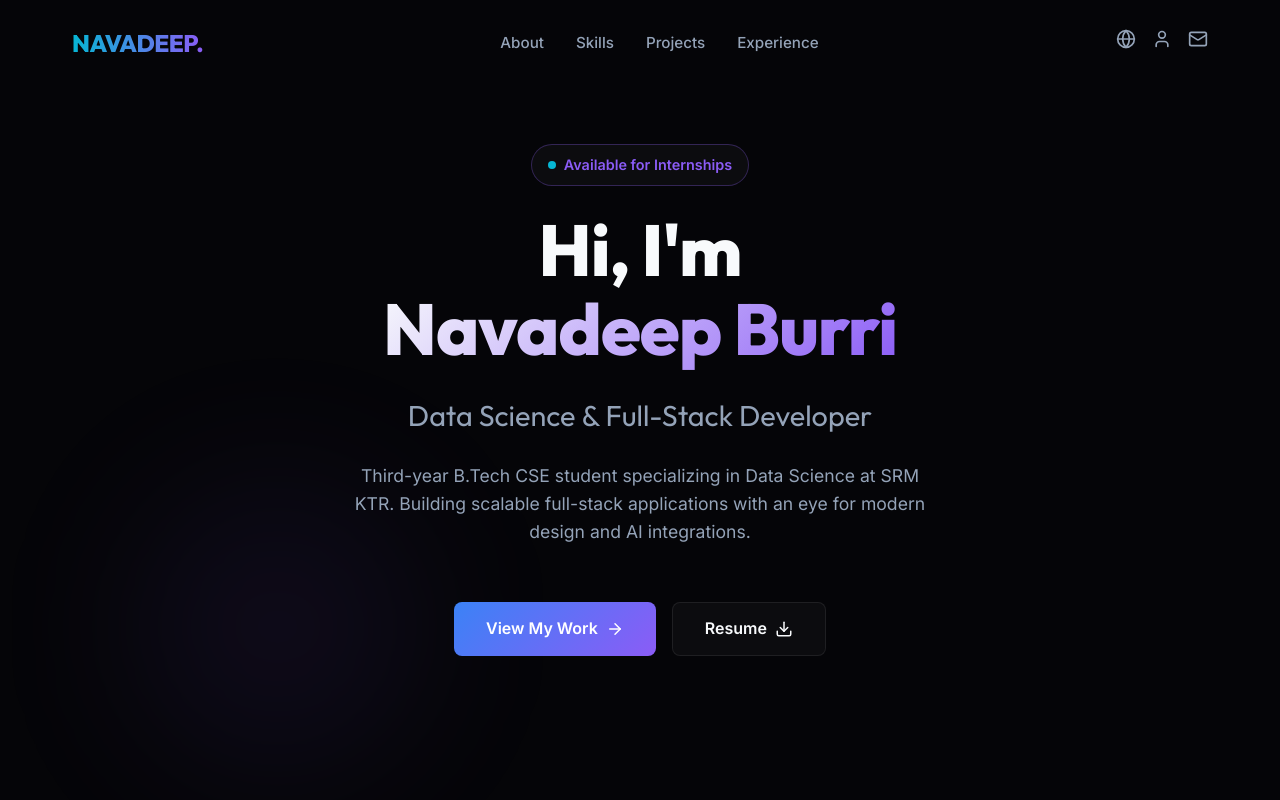
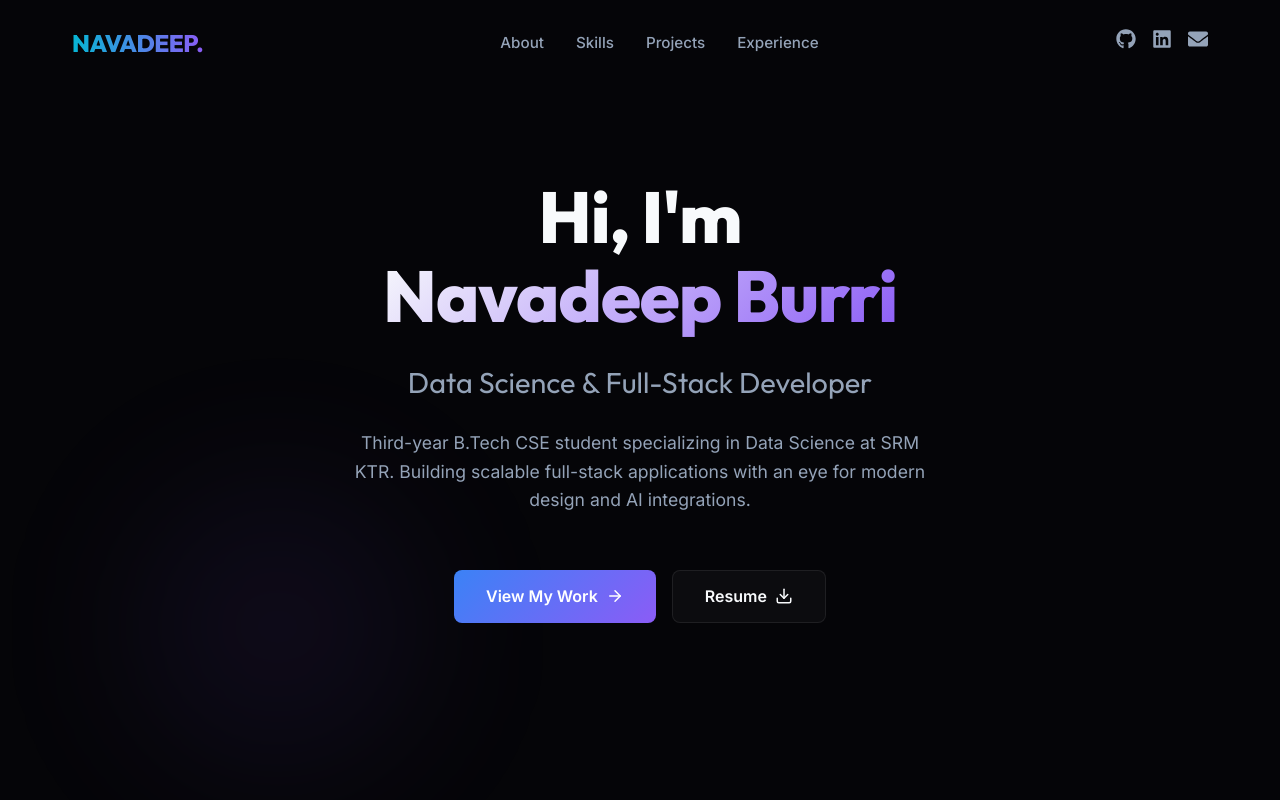
Before and after one commit to navadeepburri/portfolio-, a React (Vite) app: page / in a window 1280 px wide. Shown: the top 800 px of the page. Built offline with nearby package versions, Linux system fonts and the light colour scheme.

Commit message:
update: remove badge and use actual brand icons

```diff
--- a/package.json
+++ b/package.json
@@ -14,7 +14,8 @@
   "dependencies": {
     "lucide-react": "^1.8.0",
     "react": "^19.2.5",
-    "react-dom": "^19.2.5"
+    "react-dom": "^19.2.5",
+    "react-icons": "^5.6.0"
   },
   "devDependencies": {
     "@eslint/js": "^9.39.4",
--- a/src/components/Footer.jsx
+++ b/src/components/Footer.jsx
@@ -1,5 +1,6 @@
 import React from 'react';
-import { Globe, User, Mail, Heart } from 'lucide-react';
+import { Heart } from 'lucide-react';
+import { FaGithub, FaLinkedin, FaEnvelope } from 'react-icons/fa';
 
 const Footer = () => {
   return (
@@ -49,7 +50,7 @@ const Footer = () => {
               e.currentTarget.style.color = 'var(--text-primary)';
             }}
             >
-              <Globe size={24} />
+              <FaGithub size={24} />
             </a>
 
             <a href="https://linkedin.com" target="_blank" rel="noreferrer" style={{
@@ -71,7 +72,7 @@ const Footer = () => {
               e.currentTarget.style.color = 'var(--text-primary)';
             }}
             >
-              <User size={24} />
+              <FaLinkedin size={24} />
             </a>
 
             <a href="mailto:email@example.com" style={{
@@ -93,7 +94,7 @@ const Footer = () => {
               e.currentTarget.style.color = 'var(--text-primary)';
             }}
             >
-              <Mail size={24} />
+              <FaEnvelope size={24} />
             </a>
           </div>
 
--- a/src/components/Hero.jsx
+++ b/src/components/Hero.jsx
@@ -22,23 +22,6 @@ const Hero = () => {
           gap: '1.5rem',
           textAlign: 'center'
         }}>
-          <div style={{
-            display: 'inline-flex',
-            alignItems: 'center',
-            gap: '0.5rem',
-            background: 'var(--glass-bg)',
-            border: '1px solid rgba(139, 92, 246, 0.3)',
-            padding: '0.5rem 1rem',
-            borderRadius: '100px',
-            width: 'fit-content',
-            margin: '0 auto',
-            color: 'var(--accent-purple)',
-            fontWeight: 600,
-            fontSize: '0.9rem'
-          }}>
-            <span style={{ width: '8px', height: '8px', borderRadius: '50%', background: 'var(--accent-cyan)', display: 'inline-block' }}></span>
-            Available for Internships
-          </div>
 
           <h1 style={{
             fontSize: 'clamp(2.5rem, 8vw, 4.5rem)',
--- a/src/components/Navbar.jsx
+++ b/src/components/Navbar.jsx
@@ -1,5 +1,6 @@
 import React, { useState, useEffect } from 'react';
-import { Menu, X, Globe, User, Mail } from 'lucide-react';
+import { Menu, X } from 'lucide-react';
+import { FaGithub, FaLinkedin, FaEnvelope } from 'react-icons/fa';
 
 const Navbar = () => {
   const [isScrolled, setIsScrolled] = useState(false);
@@ -73,9 +74,9 @@ const Navbar = () => {
 
         {/* Desktop Social */}
         <div style={{ display: 'none', gap: '1rem' }} className="desktop-social">
-          <a href="https://github.com" target="_blank" rel="noreferrer" style={{ color: 'var(--text-secondary)' }}><Globe size={20} /></a>
-          <a href="https://linkedin.com" target="_blank" rel="noreferrer" style={{ color: 'var(--text-secondary)' }}><User size={20} /></a>
-          <a href="mailto:email@example.com" style={{ color: 'var(--text-secondary)' }}><Mail size={20} /></a>
+          <a href="https://github.com/navadeepburri" target="_blank" rel="noreferrer" style={{ color: 'var(--text-secondary)' }}><FaGithub size={20} /></a>
+          <a href="https://linkedin.com/in/navadeepburri" target="_blank" rel="noreferrer" style={{ color: 'var(--text-secondary)' }}><FaLinkedin size={20} /></a>
+          <a href="mailto:email@example.com" style={{ color: 'var(--text-secondary)' }}><FaEnvelope size={20} /></a>
         </div>
 
         {/* Mobile Menu Toggle */}
--- a/src/components/Projects.jsx
+++ b/src/components/Projects.jsx
@@ -1,5 +1,6 @@
 import React from 'react';
-import { ExternalLink, Code, Monitor, Server, Settings } from 'lucide-react';
+import { ExternalLink, Monitor, Server, Settings } from 'lucide-react';
+import { FaGithub } from 'react-icons/fa';
 
 const Projects = () => {
   const projects = [
@@ -100,7 +101,7 @@ const Projects = () => {
                   onMouseOver={(e) => e.currentTarget.style.color = 'var(--accent-cyan)'}
                   onMouseOut={(e) => e.currentTarget.style.color = 'var(--text-primary)'}
                   >
-                    <Code size={18} /> View Code
+                    <FaGithub size={18} /> View Code
                   </a>
                   {project.demoLink && (
                     <a href={project.demoLink} target="_blank" rel="noreferrer" style={{
```
Also changed, not shown: 1 other file (tests, documents, lock files or other folders).
